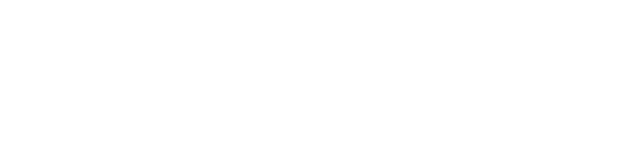
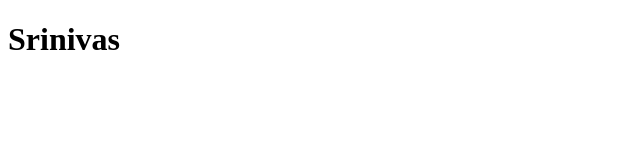
Before and after one commit to TalariSrinivas/Test-1, a plain HTML site: page index.html in a window 1280 px wide. Shown: the whole page, without its empty margins (0-640 px from the left). Drawn offline with Linux system fonts and the light colour scheme.

Commit message:
Update index.html

```diff
--- a/index.html
+++ b/index.html
@@ -6,6 +6,6 @@
     <title>Document</title>
 </head>
 <body>
-
+    <h1>Srinivas</h1>
 </body>
 </html>
```
